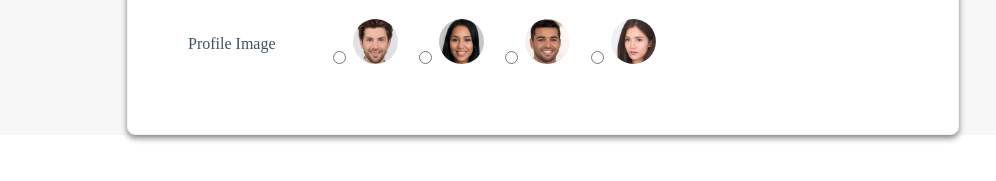
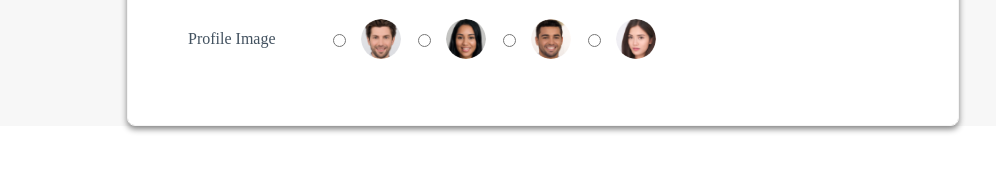
Before and after one commit to Niraj-kumar99/Employee_Payroll_appDay43, a plain HTML site: page pages/index.html in a window 1280 px wide. Shown: the part 227-408 px from the top of the page, without its empty margins (97-1093 px from the left). Drawn offline with Linux system fonts and the light colour scheme.

Commit message:
Added : style for profile picture added

```diff
--- a/css/style.css
+++ b/css/style.css
@@ -103,3 +103,20 @@ label {
     border-radius: 4px;
     resize: vertical;
 }
+
+.profile-radio-content {
+    display: flex;
+    flex-direction: row;
+}
+
+.profile-radio-content > label {
+    display: flex;
+    flex-direction: row;
+    align-items: center;
+}
+
+.profile {
+    width: 40px;
+    border-radius: 50%;
+    margin-left: 12px;
+}
```
